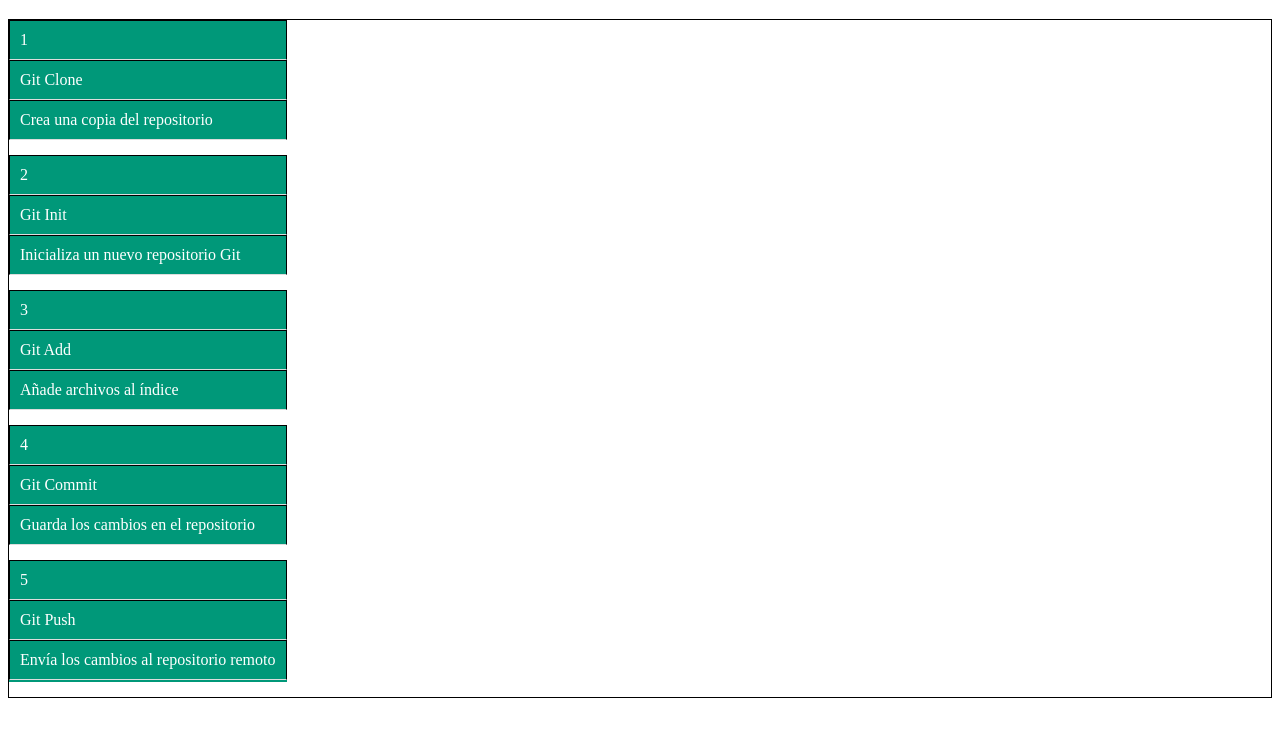
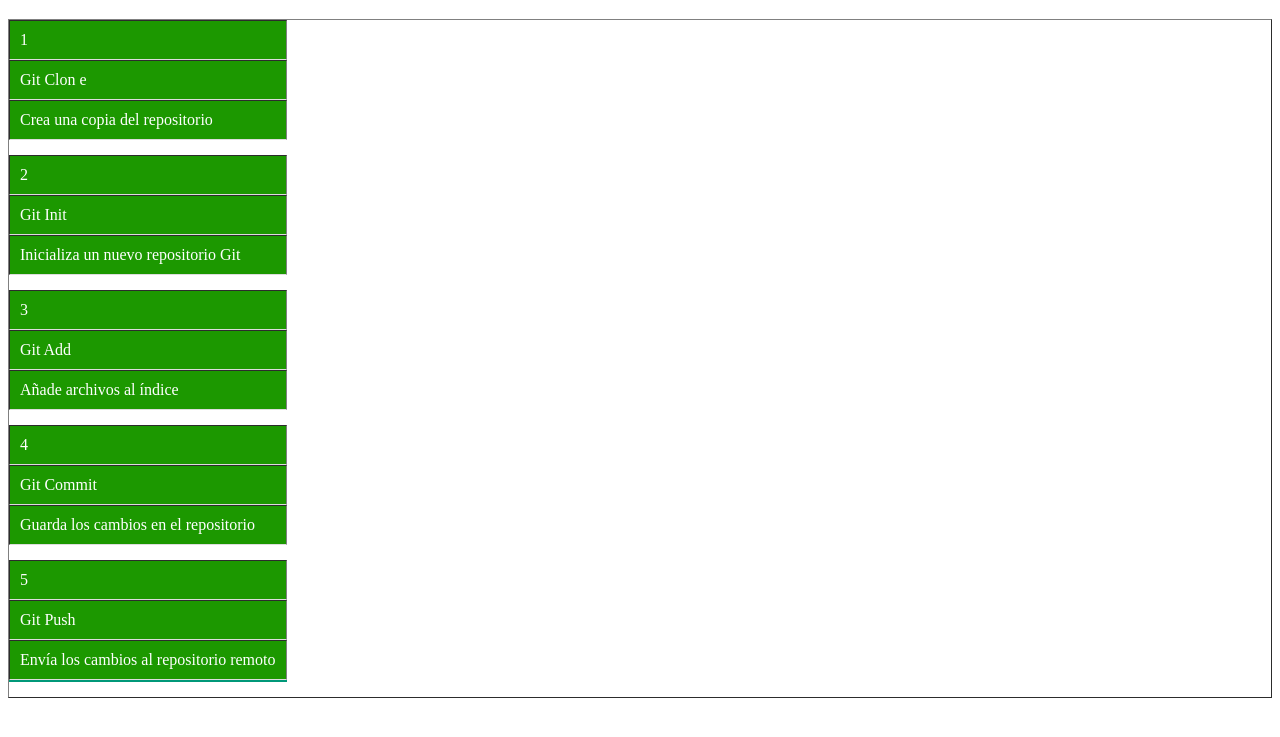
Before and after one commit to Vane1611gt/git-tiempo, a plain HTML site: page index.html in a window 1280 px wide. Shown: the part 61-798 px from the top of the page. Drawn offline with Linux system fonts and the light colour scheme.

Commit message:
config_modular

```diff
--- a/config.css
+++ b/config.css
@@ -1,18 +0,0 @@
-table {
-    width: 100%;
-    border-collapse: collapse;
-    margin-top: 20px;
-}
-table, th, td {
-    border: 1px solid black;
-}
-th, td {
-    padding: 8px;
-    text-align: left;
-}
-th {
-    background-color: #f2f2f2;
-}
-h2 {
-    text-align: center;
-}
--- a/index.css
+++ b/index.css
@@ -19,7 +19,7 @@ table td, table td {
     border-bottom: 1px solid #ddd;
 }
 table td {
-    background-color: #009879;
+    background-color: #1c9800;
     color: white;
     text-align: center;
 }
--- a/index.html
+++ b/index.html
@@ -7,13 +7,14 @@
 
     <link rel="stylesheet" href="config.css">
     <link rel="stylesheet" href="index.css">
+
 </head>
 <body>
     <h1>Comandos</h1>
     <table border="1">
         <tr>
             <td>1</td>
-            <td>Git Clone</td>
+            <td>Git Clon    	e</td>
             <td>Crea una copia del repositorio</td>
         </tr>
         <tr>
```
Also changed, not shown: footer/footer.css (added), footer/footer.js (added), footer/header/header.css (added), footer/header/header.js (added).
